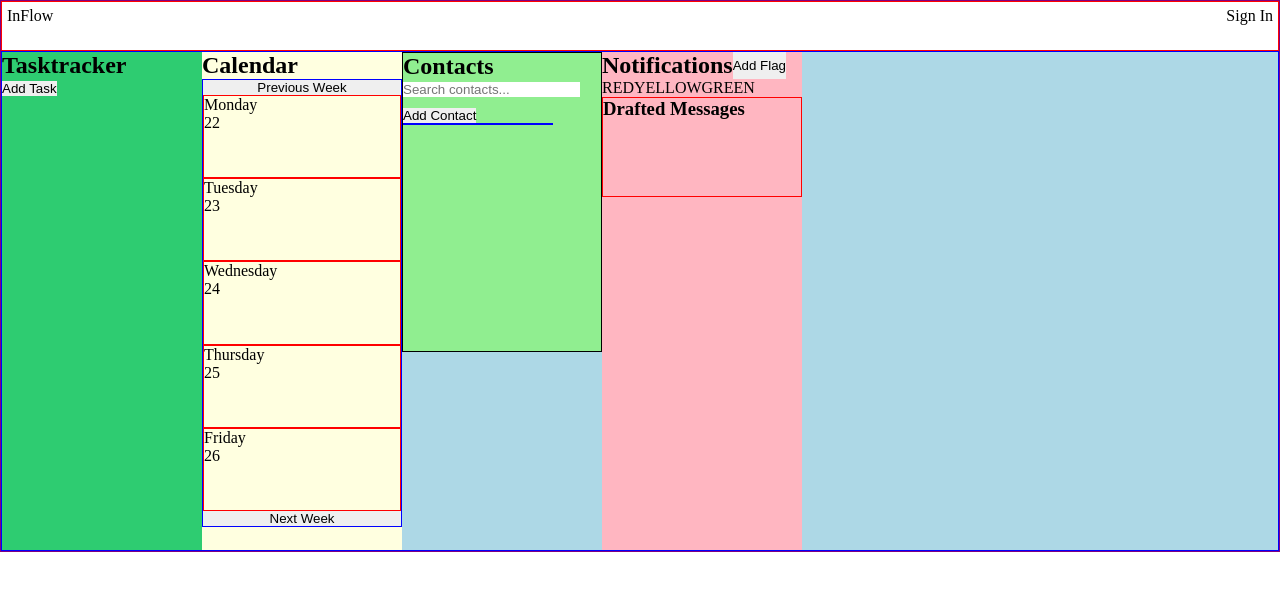
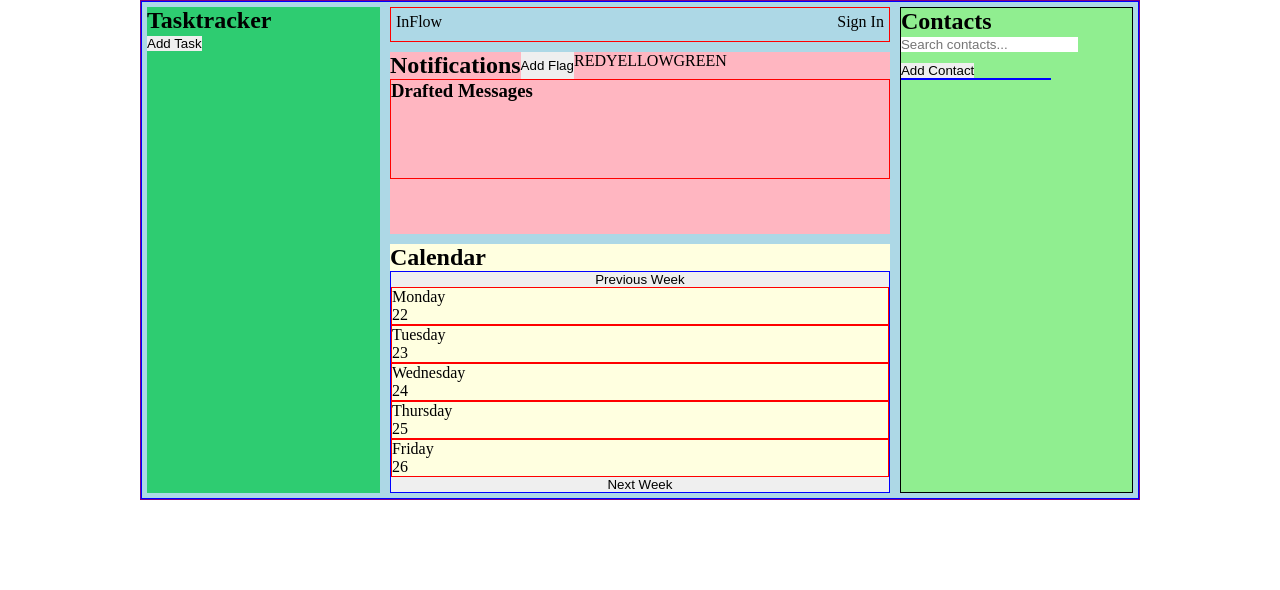
Before and after one commit to EdGitDonald/MajorProjet, a React (Vite) app: page / in a window 1280 px wide. Shown: the top 590 px of the page. Built offline with nearby package versions, Linux system fonts and the light colour scheme.

Commit message:
Display changes

```diff
--- a/src/Components/Calendar/Calendar.css
+++ b/src/Components/Calendar/Calendar.css
@@ -1,13 +1,13 @@
 .Calendar{
     background-color: lightyellow;
-    Width: 200px;
+    Width: 500px;
+    margin: 5px;
 }
 
 .Week-container{
     display: flex;
     flex-direction: column;
     border: solid 1px blue;
-    height: 90%;
 }
 
 .Day{
--- a/src/Components/Contacts/Contacts.css
+++ b/src/Components/Contacts/Contacts.css
@@ -1,10 +1,9 @@
 
 .Contacts {
     background-color: lightgreen;
-    grid-area: contacts;
+    margin: 5px;
     border: 1px solid black;
-    width: 200px;
-    height: 300px;
+    width: 250px;
   }
 
   .Contacts-container {
--- a/src/Components/Header/Header.css
+++ b/src/Components/Header/Header.css
@@ -10,4 +10,5 @@
     display: flex;
     justify-content: space-between;
     padding: 5px;
+    margin: 5px;
 }
--- a/src/Components/Notifications/Notifications.css
+++ b/src/Components/Notifications/Notifications.css
@@ -1,7 +1,7 @@
 .Notifications{
     background-color: lightpink;
-    grid-area: notification;
-    width: 200px;
+    height: 300px;
+    margin: 5px;
 
 }
 
--- a/src/Components/Tasktracker/Tasktracker.css
+++ b/src/Components/Tasktracker/Tasktracker.css
@@ -3,7 +3,8 @@
 
 .tasktracker{
     background-color: #2ecc71;
-    width: 200px;
+    width: 250px;
+    margin: 5px;
 }
 
 
--- a/src/Pages/Homepage/Homepage.css
+++ b/src/Pages/Homepage/Homepage.css
@@ -1,18 +1,19 @@
 .Homepage-container {
     border: 1px solid purple;
-     /* Set your desired maximum width */
-    margin: 0 auto;    /* Center the container on the page */
+    margin: 0 auto;
+    background-color: lightblue;
+    width: 1000px;
+    height: 500px;
   }
 
 .Homepage-display{
-    background-color: lightblue;
     display: flex;
-    /* display: grid;
-    grid-template-areas:
-    'tasktracker calendar notification'
-    'tasktracker calendar contacts'
-    'tasktracker calendar contacts'
-    ; */
-    height: 500px;
+    width: 100%;
+    height: 100%;
     border: solid 1px blue;
 }
+
+.Centre-container{
+ display: flex;
+ flex-direction: column;
+}
--- a/src/Pages/Homepage/Homepage.jsx
+++ b/src/Pages/Homepage/Homepage.jsx
@@ -39,7 +39,7 @@ function Homepage() {
 
   return (
     <div className='Homepage-container'>
-      <Header />
+
       <div className='Homepage-display'>
         <Tasktracker
           onDueDateSelect={(date, title, task) => {
@@ -52,6 +52,9 @@ function Homepage() {
             }));
           }}
         />
+        <div className='Centre-container'>
+        <Header />
+        <Notifications draftedMessages={draftedMessages} removeNotification={removeNotification} />
         <Calendar
           selectedDueDate={selectedDueDate}
           onDateSelect={onDateSelect}
@@ -59,8 +62,10 @@ function Homepage() {
           newTaskTitle={newTaskTitle}
           taskTitlesByDate={taskTitlesByDate}
         />
+
+        </div>
         <Contacts updateDraftedMessages={updateDraftedMessages} />
-        <Notifications draftedMessages={draftedMessages} removeNotification={removeNotification} />
+
       </div>
     </div>
   );
```
